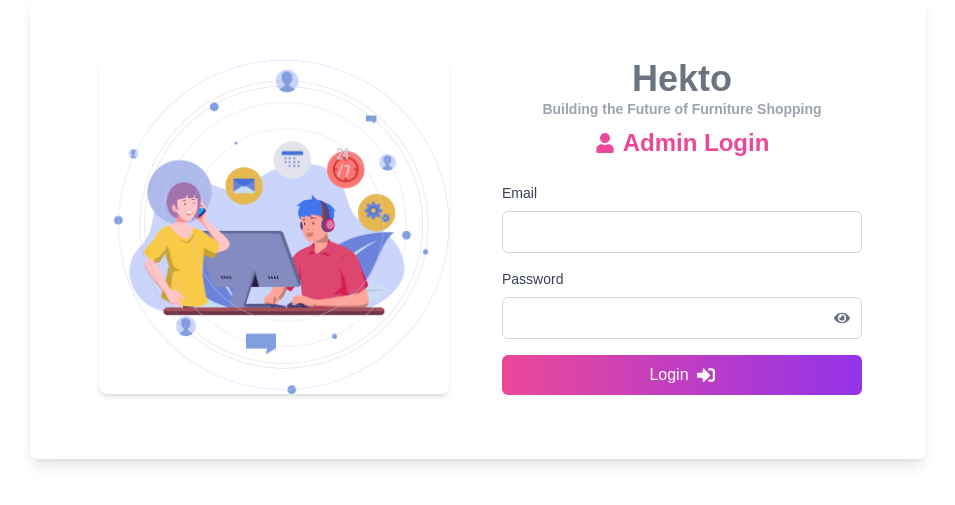
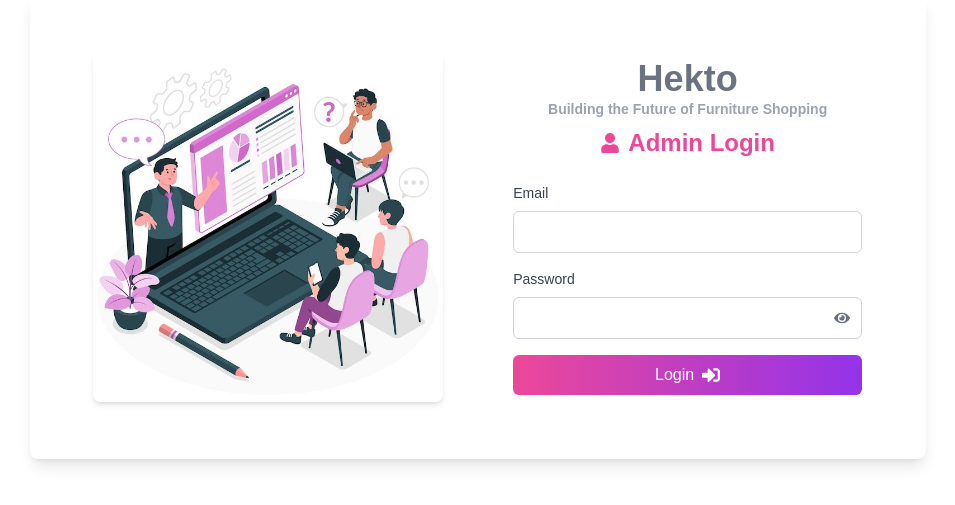
Before and after one commit to areebabano/dashboard, a Next.js app: page /admin in a window 1280 px wide. Shown: the part 173-678 px from the top of the page, without its empty margins (162-1117 px from the left). Built offline with nearby package versions, Linux system fonts and the light colour scheme.

Commit message:
some minor changes

```diff
--- a/src/app/admin/page.tsx
+++ b/src/app/admin/page.tsx
@@ -2,6 +2,7 @@
 import { useRouter } from "next/navigation";
 import { useState } from "react";
 import Image from "next/image";
+import { motion, AnimatePresence } from "framer-motion";
 import { FaUser, FaSignInAlt, FaEye, FaEyeSlash } from "react-icons/fa";
 
 export default function Admin() {
@@ -16,7 +17,7 @@ export default function Admin() {
     e.preventDefault();
 
     if (email === "admin@example.com" && password === "password123") {
-      // Yeh check ensure karta hai ki code sirf client side par run ho
+      // Ensure this code runs only on the client side
       if (typeof window !== "undefined") {
         localStorage.setItem("isLoggedIn", "true");
       }
@@ -27,21 +28,58 @@ export default function Admin() {
   };
 
   return (
-    <div className="flex items-center justify-center min-h-screen bg-white px-6">
-      <div className="flex bg-white p-10 rounded-lg shadow-lg w-full max-w-4xl">
-        <div className="w-1/2 flex items-center justify-center">
+    // Outer container animation (fade in)
+    <motion.div
+      className="flex items-center justify-center min-h-screen bg-white px-6"
+      initial={{ opacity: 0 }}
+      animate={{ opacity: 1 }}
+      transition={{ duration: 0.8 }}
+    >
+      {/* Card container animation (slide up & fade in) */}
+      <motion.div
+        className="flex flex-col md:flex-row gap-6 bg-white p-10 rounded-lg shadow-lg w-full max-w-4xl"
+        initial={{ y: 50, opacity: 0 }}
+        animate={{ y: 0, opacity: 1 }}
+        transition={{ duration: 0.8, delay: 0.2 }}
+      >
+        {/* Image Container */}
+        <div className="w-full md:w-1/2 flex items-center justify-center">
+          <AnimatePresence mode="wait">
+            <motion.div
+              key={imageSrc}
+              initial={{ opacity: 0, scale: 0.95 }}
+              animate={{ opacity: 1, scale: 1 }}
+              exit={{ opacity: 0, scale: 0.95 }}
+              transition={{ duration: 0.5 }}
+              onMouseEnter={() => setImageSrc("/admin2.png")}
+              onMouseLeave={() => setImageSrc("/admin1.png")}
+            >
               <Image
                 src={imageSrc}
                 alt="Admin"
                 width={350}
                 height={350}
-            className="rounded-lg shadow-md transition-all duration-500 hover:opacity-80"
-            onMouseEnter={() => setImageSrc("/admin2.png")}
-            onMouseLeave={() => setImageSrc("/admin1.png")}
+                className="rounded-lg shadow-md"
               />
+            </motion.div>
+          </AnimatePresence>
         </div>
-        <form onSubmit={handleAdminLogin} className="w-1/2 p-6 bg-white rounded-lg">
-          <h2 className="flex flex-col text-2xl font-semibold mb-6 text-center text-pink-500">
+        {/* Form Container */}
+        <motion.form
+          onSubmit={handleAdminLogin}
+          className="w-full md:w-1/2 p-6 bg-white rounded-lg"
+          initial={{ opacity: 0, x: 50 }}
+          animate={{ opacity: 1, x: 0 }}
+          transition={{ duration: 0.8, delay: 0.4 }}
+        >
+          {/* Header */}
+          <motion.h2
+            className="flex flex-col text-2xl font-semibold mb-6 text-center text-pink-500"
+            initial={{ scale: 0.9, opacity: 0 }}
+            animate={{ scale: 1, opacity: 1 }}
+            transition={{ duration: 0.5, delay: 0.4 }}
+            whileHover={{ scale: 1.05 }}
+          >
             <span className="flex flex-col text-4xl font-bold text-gray-500">
               Hekto
               <span className="text-sm text-gray-400 mb-2">
@@ -51,10 +89,18 @@ export default function Admin() {
             <span className="flex items-center justify-center gap-2">
               <FaUser className="text-xl" /> Admin Login
             </span>
-          </h2>
+          </motion.h2>
 
-          <div className="mb-4">
-            <label className="block text-gray-700 text-sm font-medium mb-2">Email</label>
+          {/* Email Input */}
+          <motion.div
+            className="mb-4"
+            initial={{ opacity: 0, x: -20 }}
+            animate={{ opacity: 1, x: 0 }}
+            transition={{ duration: 0.5, delay: 0.5 }}
+          >
+            <label className="block text-gray-700 text-sm font-medium mb-2">
+              Email
+            </label>
             <input
               type="email"
               value={email}
@@ -62,10 +108,18 @@ export default function Admin() {
               className="w-full px-4 py-2 text-gray-500 border border-gray-300 rounded-md focus:outline-none focus:ring-2 focus:ring-pink-500"
               required
             />
-          </div>
+          </motion.div>
 
-          <div className="mb-4 relative">
-            <label className="block text-gray-700 text-sm font-medium mb-2">Password</label>
+          {/* Password Input */}
+          <motion.div
+            className="mb-4 relative"
+            initial={{ opacity: 0, x: -20 }}
+            animate={{ opacity: 1, x: 0 }}
+            transition={{ duration: 0.5, delay: 0.6 }}
+          >
+            <label className="block text-gray-700 text-sm font-medium mb-2">
+              Password
+            </label>
             <div className="relative">
               <input
                 type={showPassword ? "text" : "password"}
@@ -82,21 +136,35 @@ export default function Admin() {
                 {showPassword ? <FaEyeSlash /> : <FaEye />}
               </button>
             </div>
-          </div>
+          </motion.div>
 
-          <button
+          {/* Login Button with hover brightness effect */}
+          <motion.button
             type="submit"
-            className="w-full bg-gradient-to-r from-pink-500 to-purple-600 text-white py-2 rounded-md hover:from-purple-600 hover:to-pink-500 transition duration-300 font-medium flex items-center justify-center gap-2"
+            className="w-full bg-gradient-to-r from-pink-500 to-purple-600 text-white py-2 rounded-md transition duration-300 font-medium flex items-center justify-center gap-2 hover:brightness-110"
+            whileHover={{ scale: 1.05 }}
+            whileTap={{ scale: 0.95 }}
+            initial={{ opacity: 0 }}
+            animate={{ opacity: 1 }}
+            transition={{ duration: 0.5, delay: 0.7 }}
           >
             Login <FaSignInAlt className="text-lg" />
-          </button>
+          </motion.button>
 
+          {/* Error Message */}
           {errorMessage && (
-            <p className="text-red-500 text-sm mt-3 text-center">{errorMessage}</p>
+            <motion.p
+              className="text-red-500 text-sm mt-3 text-center"
+              initial={{ opacity: 0 }}
+              animate={{ opacity: 1 }}
+              transition={{ duration: 0.5 }}
+            >
+              {errorMessage}
+            </motion.p>
           )}
-        </form>
-      </div>
-    </div>
+        </motion.form>
+      </motion.div>
+    </motion.div>
   );
 }
 
@@ -105,309 +173,100 @@ export default function Admin() {
 // import { useRouter } from "next/navigation";
 // import { useState } from "react";
 // import Image from "next/image";
-// import { FaUser } from "react-icons/fa6";
-// import { FaSignInAlt } from "react-icons/fa";
+// import { FaUser, FaSignInAlt, FaEye, FaEyeSlash } from "react-icons/fa";
 
 // export default function Admin() {
-//     const [email, setEmail] = useState("");
-//     const [password, setPassword] = useState("");
-//     const [imageSrc, setImageSrc] = useState("/admin-image1.jpg");
-//     const router = useRouter();
+//   const [email, setEmail] = useState("");
+//   const [password, setPassword] = useState("");
+//   const [showPassword, setShowPassword] = useState(false);
+//   const [imageSrc, setImageSrc] = useState("/admin.png");
+//   const [errorMessage, setErrorMessage] = useState("");
+//   const router = useRouter();
 
-//     const handleAdminLogin = (e: React.FormEvent) => {
-//         e.preventDefault();
+//   const handleAdminLogin = (e: React.FormEvent) => {
+//     e.preventDefault();
 
-//         if (email === "admin@example.com" && password === "password123") {
-//             localStorage.setItem("isLoggedIn", "true");
-//             router.push("/admin/dashboard");
-//         } else {
-//             alert("Invalid credentials!");
-//         }
-//     };
+//     if (email === "admin@example.com" && password === "password123") {
+//       // Yeh check ensure karta hai ki code sirf client side par run ho
+//       if (typeof window !== "undefined") {
+//         localStorage.setItem("isLoggedIn", "true");
+//       }
+//       router.push("/admin/dashboard");
+//     } else {
+//       setErrorMessage("Invalid email or password!");
+//     }
+//   };
 
-//     return (
-//         <div className="flex items-center justify-center min-h-screen bg-white px-6">
-//             <div className="flex bg-white p-10 rounded-lg shadow-lg w-full max-w-4xl">
-//                 <div className="w-1/2 flex items-center justify-center">
-//                     <Image
-//                         src={imageSrc}
-//                         alt="Admin"
-//                         width={350}
-//                         height={350}
-//                         className="rounded-lg shadow-md transition-all duration-500 hover:opacity-80"
-//                         onMouseEnter={() => setImageSrc("/admin2.png")}
-//                         onMouseLeave={() => setImageSrc("/admin1.png")}
-//                     />
-//                 </div>
-//                 <form
-//                     onSubmit={handleAdminLogin}
-//                     className="w-1/2 p-6 bg-white rounded-lg"
-//                 >
-//                     <h2 className="flex flex-col text-2xl font-semibold mb-6 text-center text-pink-500">
-//     <span className="flex flex-col text-4xl font-bold text-gray-500">
-//         Hekto
-//         <span className="text-sm text-gray-400 mb-2">
-//             Building the Future of Furniture Shopping
-//         </span>
-//     </span>
-//     <span className="flex items-center justify-center gap-2">
-//         <FaUser className="text-1xl " /> Admin Login
-//     </span>
-// </h2>
+//   return (
+//     <div className="flex items-center justify-center min-h-screen bg-white px-6">
+//       <div className="flex bg-white p-10 rounded-lg shadow-lg w-full max-w-4xl">
+//         <div className="w-1/2 flex items-center justify-center">
+//           <Image
+//             src={imageSrc}
+//             alt="Admin"
+//             width={350}
+//             height={350}
+//             className="rounded-lg shadow-md transition-all duration-500 hover:opacity-80"
+//             onMouseEnter={() => setImageSrc("/admin2.png")}
+//             onMouseLeave={() => setImageSrc("/admin1.png")}
+//           />
+//         </div>
+//         <form onSubmit={handleAdminLogin} className="w-1/2 p-6 bg-white rounded-lg">
+//           <h2 className="flex flex-col text-2xl font-semibold mb-6 text-center text-pink-500">
+//             <span className="flex flex-col text-4xl font-bold text-gray-500">
+//               Hekto
+//               <span className="text-sm text-gray-400 mb-2">
+//                 Building the Future of Furniture Shopping
+//               </span>
+//             </span>
+//             <span className="flex items-center justify-center gap-2">
+//               <FaUser className="text-xl" /> Admin Login
+//             </span>
+//           </h2>
 
-//                     <div className="mb-4">
-//                         <label className="block text-gray-700 text-sm font-medium mb-2">Email</label>
-//                         <input
-//                             type="email"
-//                             value={email}
-//                             onChange={(e) => setEmail(e.target.value)}
-//                             className="w-full px-4 py-2 text-gray-500 border border-gray-300 rounded-md focus:outline-none focus:ring-2 focus:ring-pink-500"
-//                             required
-//                         />
-//                     </div>
-//                     <div className="mb-4">
-//                         <label className="block text-gray-700 text-sm font-medium mb-2">Password</label>
-//                         <input
-//                             type="password"
-//                             value={password}
-//                             onChange={(e) => setPassword(e.target.value)}
-//                             className="w-full px-4 py-2 text-gray-500 border border-gray-300 rounded-md focus:outline-none focus:ring-2 focus:ring-pink-500"
-//                             required
-//                         />
-//                     </div>
-//                     <button
-//     type="submit"
-//     className="w-full bg-gradient-to-r from-pink-500 to-purple-600 text-white py-2 rounded-md hover:from-purple-600 hover:to-pink-500 transition duration-300 font-medium flex items-center justify-center gap-2"
-// >
-//      Login <FaSignInAlt className="text-lg" />
-// </button>
-//                 </form>
+//           <div className="mb-4">
+//             <label className="block text-gray-700 text-sm font-medium mb-2">Email</label>
+//             <input
+//               type="email"
+//               value={email}
+//               onChange={(e) => setEmail(e.target.value)}
+//               className="w-full px-4 py-2 text-gray-500 border border-gray-300 rounded-md focus:outline-none focus:ring-2 focus:ring-pink-500"
+//               required
+//             />
+//           </div>
+
+//           <div className="mb-4 relative">
+//             <label className="block text-gray-700 text-sm font-medium mb-2">Password</label>
+//             <div className="relative">
+//               <input
+//                 type={showPassword ? "text" : "password"}
+//                 value={password}
+//                 onChange={(e) => setPassword(e.target.value)}
+//                 className="w-full px-4 py-2 text-gray-500 border border-gray-300 rounded-md focus:outline-none focus:ring-2 focus:ring-pink-500 pr-10"
+//                 required
+//               />
+//               <button
+//                 type="button"
+//                 onClick={() => setShowPassword(!showPassword)}
+//                 className="absolute right-3 top-1/2 transform -translate-y-1/2 text-gray-500 hover:text-gray-700"
+//               >
+//                 {showPassword ? <FaEyeSlash /> : <FaEye />}
+//               </button>
 //             </div>
-//         </div>
-//     );
+//           </div>
+
+//           <button
+//             type="submit"
+//             className="w-full bg-gradient-to-r from-pink-500 to-purple-600 text-white py-2 rounded-md hover:from-purple-600 hover:to-pink-500 transition duration-300 font-medium flex items-center justify-center gap-2"
+//           >
+//             Login <FaSignInAlt className="text-lg" />
+//           </button>
+
+//           {errorMessage && (
+//             <p className="text-red-500 text-sm mt-3 text-center">{errorMessage}</p>
+//           )}
+//         </form>
+//       </div>
+//     </div>
+//   );
 // }
-
-
-// "use client";
-// import { useRouter } from "next/navigation";
-// import { useState } from "react";
-// import Image from "next/image";
-
-// export default function Admin() {
-//     const [email, setEmail] = useState("");
-//     const [password, setPassword] = useState("");
-//     const router = useRouter();
-
-//     const handleAdminLogin = (e: React.FormEvent) => {
-//         e.preventDefault();
-
-//         if (email === "admin@example.com" && password === "password123") {
-//             localStorage.setItem("isLoggedIn", "true");
-//             router.push("/admin/dashboard");
-//         } else {
-//             alert("Invalid credentials!");
-//         }
-//     };
-
-//     return (
-//         <div className="flex items-center justify-center min-h-screen bg-gradient-to-r from-pink-400 to-purple-500">
-//             <div className="flex bg-white p-8 rounded-2xl shadow-lg w-3/4">
-//                 <div className="w-1/2 flex items-center justify-center">
-//                     <Image
-//                         src="/admin1.png"
-//                         alt="Admin"
-//                         width={350}
-//                         height={350}
-//                         className="rounded-xl shadow-lg"
-//                     />
-//                 </div>
-//                 <form
-//                     onSubmit={handleAdminLogin}
-//                     className="w-1/2 p-8 bg-white rounded-xl shadow-md"
-//                 >
-//                     <h2 className="text-3xl font-bold mb-6 text-center text-purple-700">Admin Login</h2>
-//                     <div className="mb-5">
-//                         <label className="block text-gray-700 text-sm font-semibold mb-2">Email</label>
-//                         <input
-//                             type="email"
-//                             value={email}
-//                             onChange={(e) => setEmail(e.target.value)}
-//                             className="w-full px-4 py-3 border border-purple-300 rounded-lg focus:outline-none focus:ring-2 focus:ring-purple-500"
-//                             required
-//                         />
-//                     </div>
-//                     <div className="mb-5">
-//                         <label className="block text-gray-700 text-sm font-semibold mb-2">Password</label>
-//                         <input
-//                             type="password"
-//                             value={password}
-//                             onChange={(e) => setPassword(e.target.value)}
-//                             className="w-full px-4 py-3 border border-purple-300 rounded-lg focus:outline-none focus:ring-2 focus:ring-purple-500"
-//                             required
-//                         />
-//                     </div>
-//                     <button
-//                         type="submit"
-//                         className="w-full bg-purple-600 text-white py-3 rounded-lg hover:bg-purple-700 transition font-semibold"
-//                     >
-//                         Login
-//                     </button>
-//                 </form>
-//             </div>
-//         </div>
-//     );
-// }
-
-
-// "use client";
-// import { useRouter } from "next/navigation";
-// import { useState } from "react";
-// import Image from "next/image";
-
-// export default function Admin() {
-//     const [email, setEmail] = useState("");
-//     const [password, setPassword] = useState("");
-//     const router = useRouter();
-
-//     const handleAdminLogin = (e: React.FormEvent) => {
-//         e.preventDefault();
-
-//         if (email === "admin@example.com" && password === "password123") {
-//             localStorage.setItem("isLoggedIn", "true");
-//             router.push("/admin/dashboard");
-//         } else {
-//             alert("Invalid credentials!");
-//         }
-//     };
-
-//     return (
-//         <div className="flex items-center justify-center min-h-screen bg-gray-100">
-//             <div className="flex bg-white p-6 rounded-lg shadow-md w-2/3">
-//                 <div className="w-1/2 flex items-center justify-center">
-//                     <Image text-gray-500
-//                         src="/admin2.png"
-//                         alt="Admin"
-//                         width={300}
-//                         height={300}
-//                         className="rounded-lg shadow-md"
-//                     />
-//                 </div>
-//                 <form
-//                     onSubmit={handleAdminLogin}
-//                     className="w-1/2 p-6"
-//                 >
-//                     <h2 className="text-2xl font-bold mb-4 text-center">Admin Login</h2>
-//                     <div className="mb-4">
-//                         <label className="block text-gray-700 text-sm font-bold mb-2">Email</label>
-//                         <input
-//                             type="email"
-//                             value={email}
-//                             onChange={(e) => setEmail(e.target.value)}
-//                             className="w-full px-3 py-2 border rounded-lg focus:outline-none focus:ring-2 focus:ring-blue-400"
-//                             required
-//                         />
-//                     </div>
-//                     <div className="mb-4">
-//                         <label className="block text-gray-700 text-sm font-bold mb-2">Password</label>
-//                         <input
-//                             type="password"
-//                             value={password}
-//                             onChange={(e) => setPassword(e.target.value)}
-//                             className="w-full px-3 py-2 border rounded-lg focus:outline-none focus:ring-2 focus:ring-blue-400"
-//                             required
-//                         />
-//                     </div>
-//                     <button
-//                         type="submit"
-//                         className="w-full bg-blue-500 text-white py-2 rounded-lg hover:bg-blue-600 transition"
-//                     >
-//                         Login
-//                     </button>
-//                 </form>
-//             </div>
-//         </div>
-//     );
-// }
-
-
-
-// "use client";
-// import { useRouter } from "next/navigation";
-// import { useState } from "react";
-
-// export default function Admin() {
-//     const [email, setEmail] = useState("");
-//     const [password, setPassword] = useState("");
-//     const router = useRouter();
-
-//     const handleAdminLogin = (e: React.FormEvent) => {
-//         e.preventDefault();
-
-//         if (email === "admin@example.com" && password === "password123") {
-//             localStorage.setItem("isLoggedIn", "true");
-//             router.push("/admin/dashboard");
-//         } else {
-//             alert("Invalid credentials!");
-//         }
-//     };
-
-//     return (
-//         <div className="flex items-center justify-center min-h-screen bg-gray-100">
-//             <form
-//                 onSubmit={handleAdminLogin}
-//                 className="bg-white p-6 rounded-lg shadow-md w-96"
-//             >
-//                 <h2 className="text-2xl font-bold mb-4 text-center">Admin Login</h2>
-//                 <div className="mb-4">
-//                     <label className="block text-gray-700 text-sm font-bold mb-2">Email</label>
-//                     <input
-//                         type="email"
-//                         value={email}
-//                         onChange={(e) => setEmail(e.target.value)}
-//                         className="w-full px-3 py-2 border rounded-lg focus:outline-none focus:ring-2 focus:ring-blue-400"
-//                         required
-//                     />
-//                 </div>
-//                 <div className="mb-4">
-//                     <label className="block text-gray-700 text-sm font-bold mb-2">Password</label>
-//                     <input
-//                         type="password"
-//                         value={password}
-//                         onChange={(e) => setPassword(e.target.value)}
-//                         className="w-full px-3 py-2 border rounded-lg focus:outline-none focus:ring-2 focus:ring-blue-400"
-//                         required
-//                     />
-//                 </div>
-//                 <button
-//                     type="submit"
-//                     className="w-full bg-blue-500 text-white py-2 rounded-lg hover:bg-blue-600 transition"
-//                 >
-//                     Login
-//                 </button>
-//             </form>
-//         </div>
-//     );
-// }
-
-
-// "use client"
-// import { useRouter } from "next/navigation";
-// import { useState } from "react";
-
-// export default function Admin(){
-//     const [email, setEmail] = useState("");
-//     const [password, setPassword] = useState("");
-
-//     const router = useRouter();
-
-//     const handleAdminLogin = (e : React.FormEvent) => {
-//         e.preventDefault();
-
-//     }
-//     if(email === "admin@example.com" && password === "password123"){
-//         localStorage.setItem("isLoggedIn", "true");
-//         router.push("/admin/dashboard");
-//     } else {
-//         alert("Invalid credentials!");
-//     }
-// }
```
Also changed, not shown: public/admin.png, public/image.png (deleted). Lines whose indentation alone changed are shown as unchanged.
